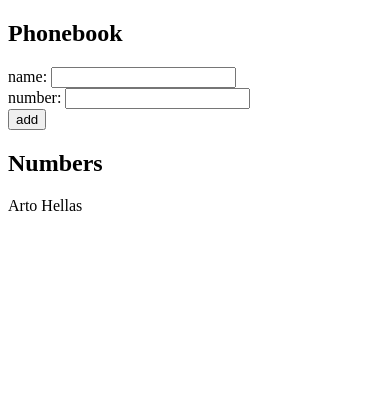
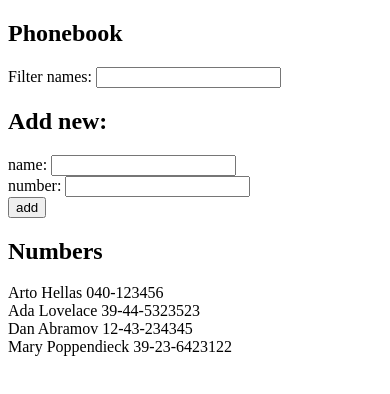
Before and after one commit to laemoi/fullstackopen-part2, a React (Vite) app in the folder phonebook/: page / in a window 390 px wide. Shown: the top 394 px of the page. Built offline with nearby package versions, Linux system fonts and the light colour scheme.

Commit message:
2.9*: phonebook step4

```diff
--- a/phonebook/src/App.jsx
+++ b/phonebook/src/App.jsx
@@ -2,10 +2,15 @@
 
 const App = () => {
   const [persons, setPersons] = useState([
-    { name: 'Arto Hellas' }
+    { name: 'Arto Hellas', number: '040-123456', id: 1 },
+    { name: 'Ada Lovelace', number: '39-44-5323523', id: 2 },
+    { name: 'Dan Abramov', number: '12-43-234345', id: 3 },
+    { name: 'Mary Poppendieck', number: '39-23-6423122', id: 4 }
   ])
   const [newName, setNewName] = useState('')
   const [newNumber, setNewNumber] = useState("")
+  const [filter, setFilter] = useState("")
+  const [shownPersons, setShownPersons] = useState(persons)
 
   const handleSubmit = (event) => {
     event.preventDefault()
@@ -16,6 +21,12 @@
     setPersons(persons.concat(newPerson))
     setNewName("")
     setNewNumber("")
+  }
+
+  const handleFilter = (event) => {
+    const f = event.target.value
+    setFilter(f)
+    setShownPersons(persons.filter(p => p.name.toLowerCase().includes(`${f}`)))
   }
 
   const handleNameChange = (event) => {
@@ -29,6 +40,8 @@
   return (
     <div>
       <h2>Phonebook</h2>
+      Filter names: <input value={filter} onChange={handleFilter}/>
+      <h2>Add new:</h2>
       <form onSubmit={handleSubmit}>
         <div>
           name: <input value={newName} onChange={handleNameChange}/>
@@ -40,7 +53,7 @@
         </div>
       </form>
       <h2>Numbers</h2>
-      {persons.map(p => <div key={p.name}>{p.name} {p.number}</div>)}
+      {shownPersons.map(p => <div key={p.name}>{p.name} {p.number}</div>)}
     </div>
   )
 }
```
